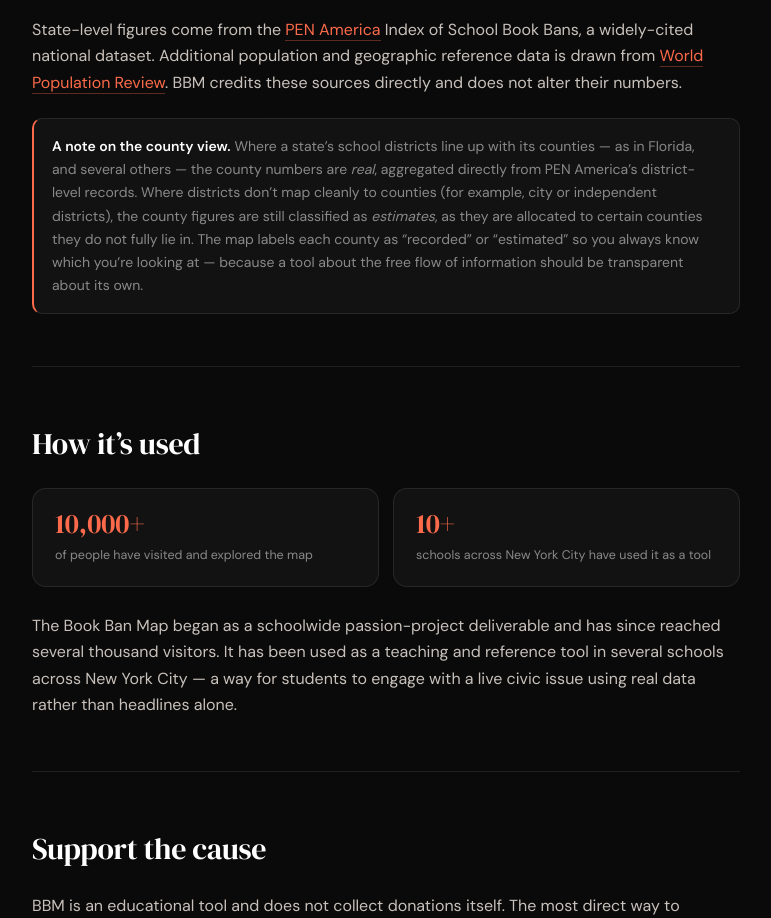
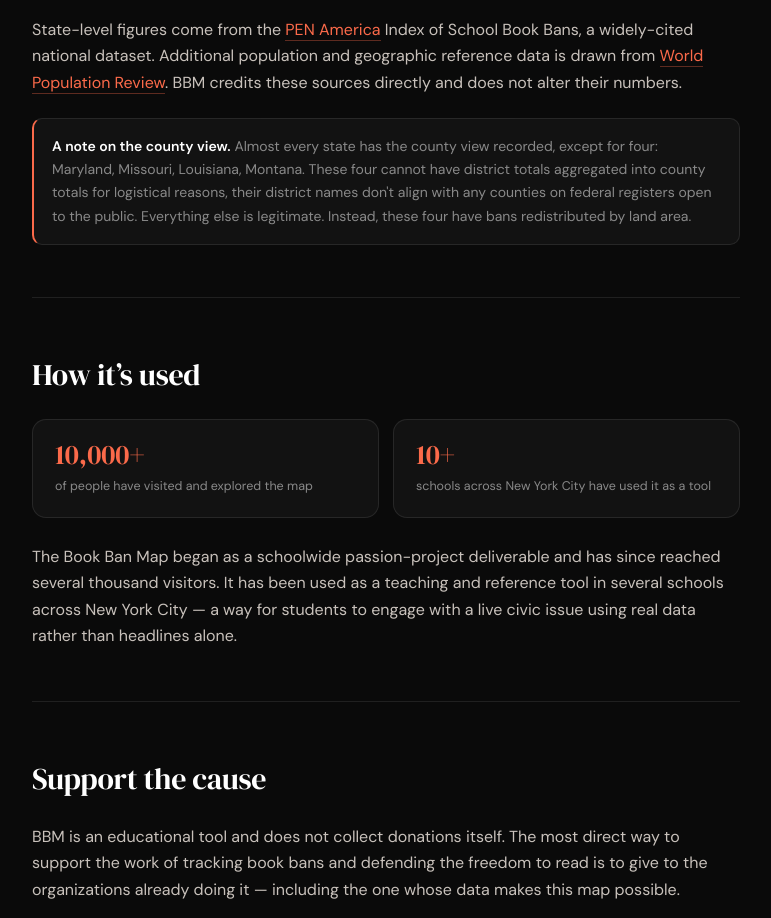
Before and after one commit to glevy-pixel/us-book-ban-map, a plain HTML site: page about.html in a window 1280 px wide. Shown: the part 1348-2266 px from the top of the page, without its empty margins (254-1025 px from the left). Drawn offline with Linux system fonts and the light colour scheme.

Commit message:
Update about.html

```diff
--- a/about.html
+++ b/about.html
@@ -298,16 +298,10 @@
         BBM credits these sources directly and does not alter their numbers.
       </p>
       <div class="note">
-        <strong>A note on the county view.</strong> Where a state&rsquo;s school
-        districts line up with its counties &mdash; as in Florida, and several
-        others &mdash; the county numbers are <em>real</em>, aggregated directly
-        from PEN America&rsquo;s district-level records. Where districts don&rsquo;t
-        map cleanly to counties (for example, city or independent districts), the
-        county figures are still classified as <em>estimates</em>, as they are allocated to
-        certain counties they do not fully lie in. The map labels each county as &ldquo;recorded&rdquo;
-        or &ldquo;estimated&rdquo; so you always know which you&rsquo;re looking
-        at &mdash; because a tool about the free flow of information should be
-        transparent about its own.
+        <strong>A note on the county view.</strong> Almost every state has the county view recorded, except for four:
+        Maryland, Missouri, Louisiana, Montana. These four cannot have district totals aggregated into county totals
+        for logistical reasons, their district names don't align with any counties on federal registers open to the public.
+        Everything else is legitimate. Instead, these four have bans redistributed by land area.
       </p>
     </section>
 
```
